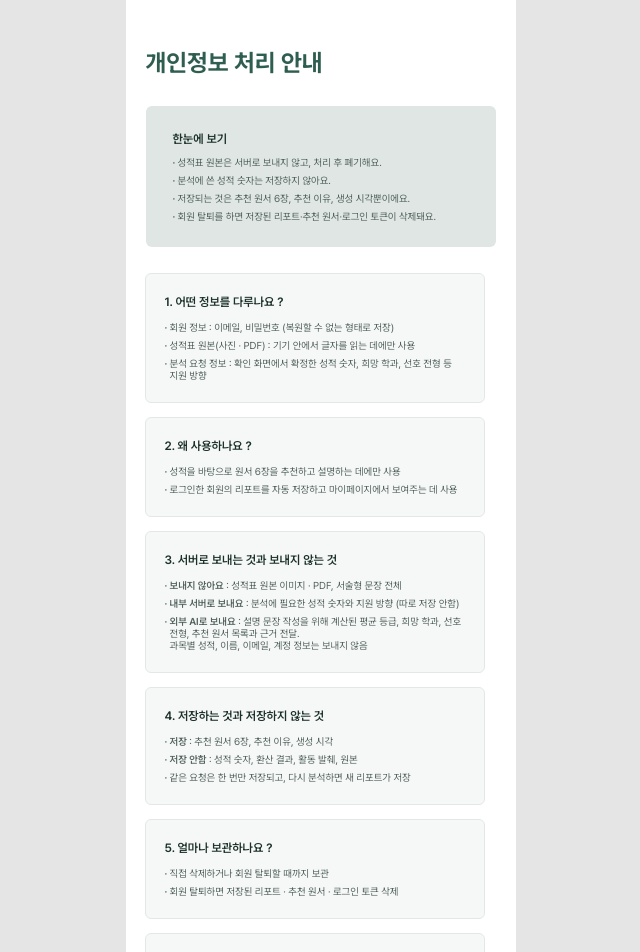
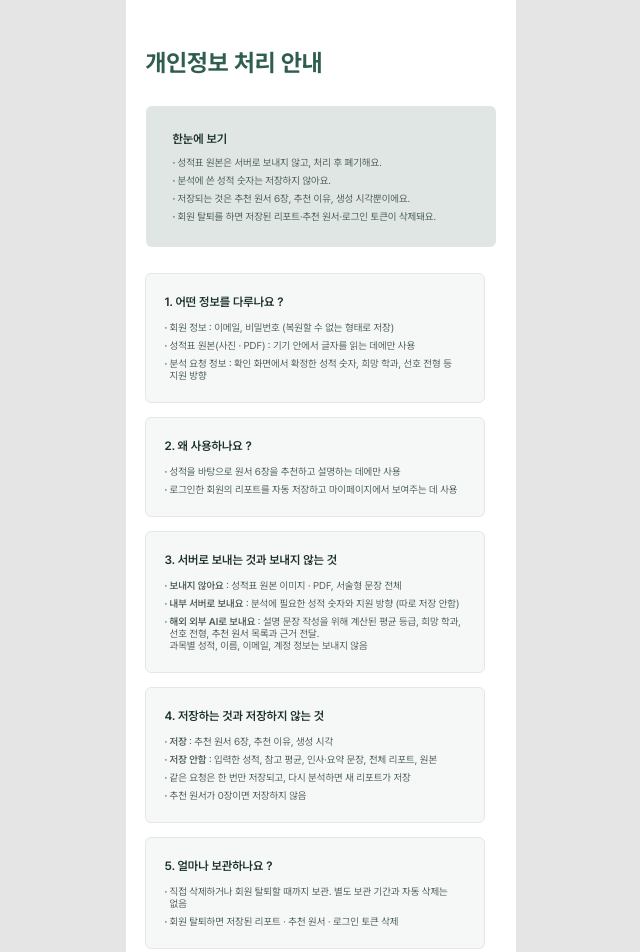
Before and after one commit to 4line-thon-team8/Frontend, a React (Vite) app: page /privacy in a window 1280 px wide. Shown: the top 952 px of the page, without its empty margins (312-952 px from the left). Built offline with nearby package versions, Linux system fonts and the light colour scheme; no server answers; a web font is replaced by a local one.

Commit message:
개인정보수정

```diff
--- a/src/pages/auth/PrivacyPage.tsx
+++ b/src/pages/auth/PrivacyPage.tsx
@@ -36,7 +36,7 @@ const SECTIONS: Section[] = [
       { label: '보내지 않아요', text: '성적표 원본 이미지 · PDF, 서술형 문장 전체' },
       { label: '내부 서버로 보내요', text: '분석에 필요한 성적 숫자와 지원 방향 (따로 저장 안함)' },
       {
-        label: '외부 AI로 보내요',
+        label: '해외 외부 AI로 보내요',
         text: '설명 문장 작성을 위해 계산된 평균 등급, 희망 학과, 선호 전형, 추천 원서 목록과 근거 전달.\n과목별 성적, 이름, 이메일, 계정 정보는 보내지 않음',
       },
     ],
@@ -45,14 +45,15 @@ const SECTIONS: Section[] = [
     title: '저장하는 것과 저장하지 않는 것',
     items: [
       { label: '저장', text: '추천 원서 6장, 추천 이유, 생성 시각' },
-      { label: '저장 안함', text: '성적 숫자, 환산 결과, 활동 발췌, 원본' },
+      { label: '저장 안함', text: '입력한 성적, 참고 평균, 인사·요약 문장, 전체 리포트, 원본' },
       { text: '같은 요청은 한 번만 저장되고, 다시 분석하면 새 리포트가 저장' },
+      { text: '추천 원서가 0장이면 저장하지 않음' },
     ],
   },
   {
     title: '얼마나 보관하나요 ?',
     items: [
-      { text: '직접 삭제하거나 회원 탈퇴할 때까지 보관' },
+      { text: '직접 삭제하거나 회원 탈퇴할 때까지 보관. 별도 보관 기간과 자동 삭제는 없음' },
       { text: '회원 탈퇴하면 저장된 리포트 · 추천 원서 · 로그인 토큰 삭제' },
     ],
   },
```
